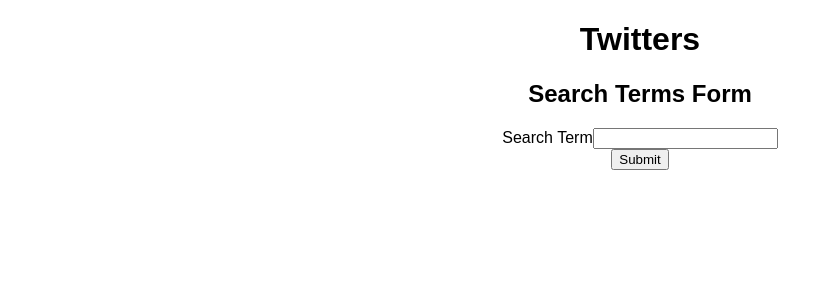
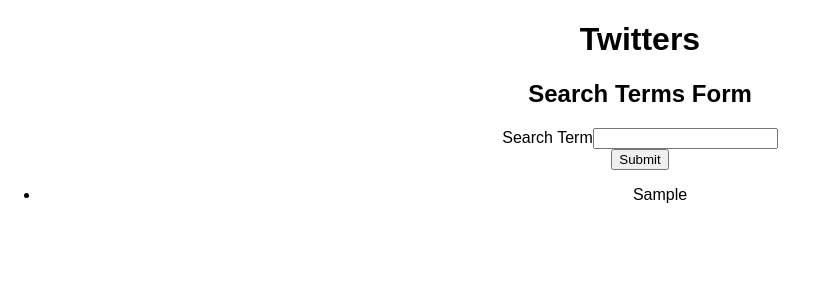
Before and after one commit to dbfarms/twitter-test-2, a React (Create React App) app in the folder twitter-test2-react/: page / in a window 1280 px wide. Both pictures are taken after typing "Sample" into the empty fields and a click on the input 639 px from the left and 159 px from the top of the page. Shown: the top 300 px of the page, without its empty margins (0-817 px from the left). Built offline with nearby package versions, Linux system fonts and the light colour scheme.

Commit message:
add show element

```diff
--- a/twitter-test2-react/src/search.js
+++ b/twitter-test2-react/src/search.js
@@ -1,5 +1,6 @@
 import React, { Component } from 'react';
 import SearchForm from './searchform'
+import Searches from './searches'
 
 export default class Search extends Component {
     constructor(props){
@@ -21,6 +22,7 @@
             <div>
             <h1>Twitters</h1>
             <SearchForm onSubmit={this.addSearchTerm.bind(this)}/>
+            <Searches searches={this.state.searches} />
             </div>
         );
     }
--- /dev/null
+++ b/twitter-test2-react/src/searches.js
@@ -0,0 +1,18 @@
+import React, { Component } from 'react';
+
+export default class Searches extends Component {
+    render() {
+        const { searches } = this.props;
+        const searchList = searches.map((search, index) => {
+            return (
+                <li key={index}>{search.searchTerm}</li>
+            )
+        });
+
+        return (
+            <ul>
+            {searchList}
+            </ul>
+        )
+    }
+}
```
